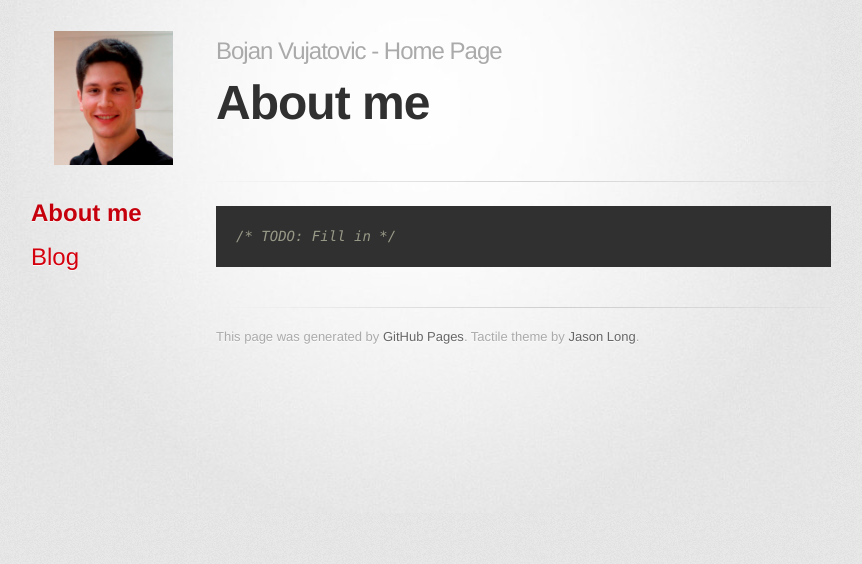
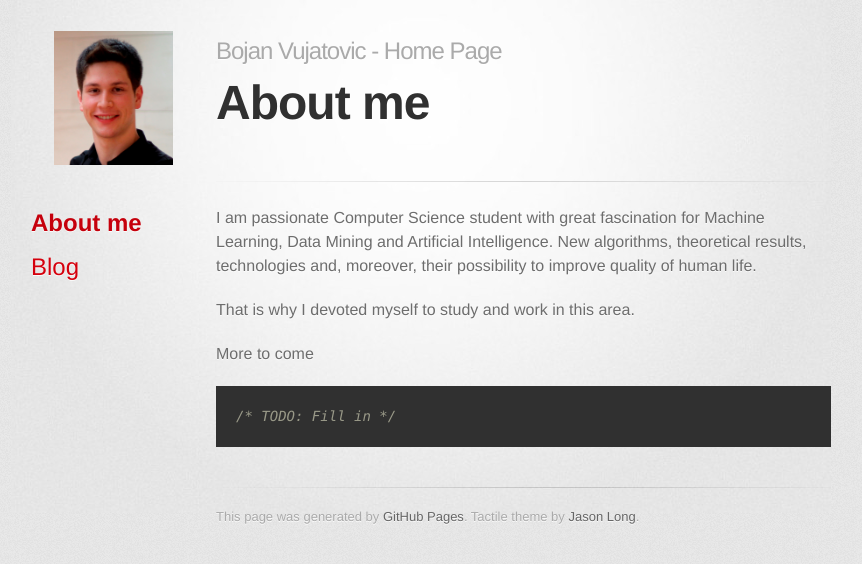
Before and after one commit to bojanvujatovic/bojanvujatovic.github.io, a Jekyll site: the page built from index.html, in a window 1280 px wide. Shown: the top 564 px of the page, without its empty margins (219-1081 px from the left). Built offline with Jekyll 4.4.1, drawn with Linux system fonts in a browser that asks for light colours; some web fonts are replaced.

Commit message:
Added some information and fixed menu position

```diff
--- a/index.html
+++ b/index.html
@@ -3,6 +3,16 @@ layout: default
 title: About me
 marked_menu_item: About me
 ---
+<p>
+I am passionate Computer Science student with great fascination for Machine Learning, Data Mining and Artificial Intelligence. New algorithms, theoretical results, technologies and, moreover, their possibility to improve quality of human life.
+</p>
+
+<p>
+That is why I devoted myself to study and work in this area.
+</p>
+
+<p>More to come
 {% highlight cpp %}
 /* TODO: Fill in */
 {% endhighlight %}
+</p>
--- a/stylesheets/stylesheet.css
+++ b/stylesheets/stylesheet.css
@@ -422,7 +422,7 @@ footer a:hover {
     margin-right: auto;
     margin-left:  auto;
     margin-top: 31px;
-    margin-bottom: 30px;
+    margin-bottom: 40px;
 }
 
 h3.blog_title{
```
